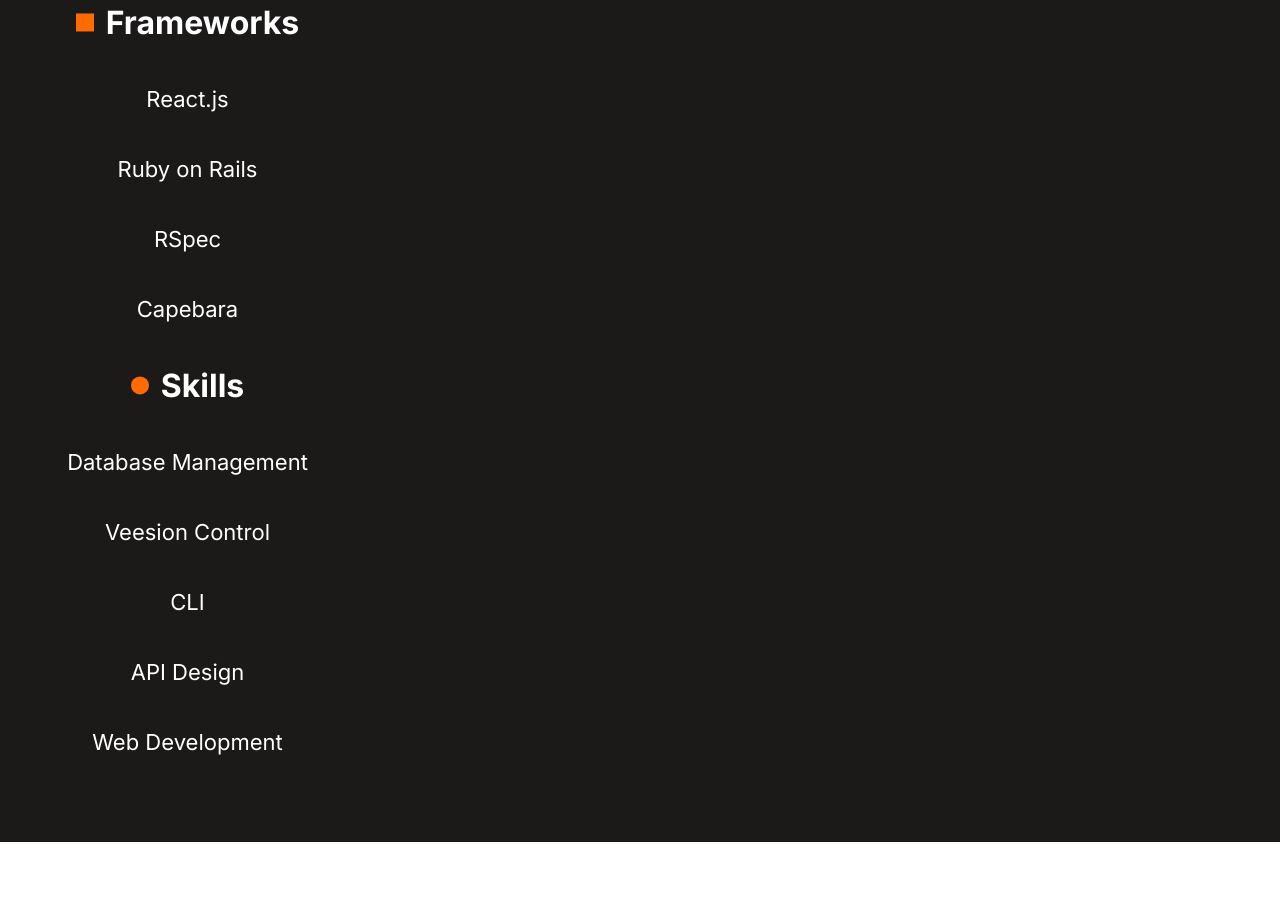
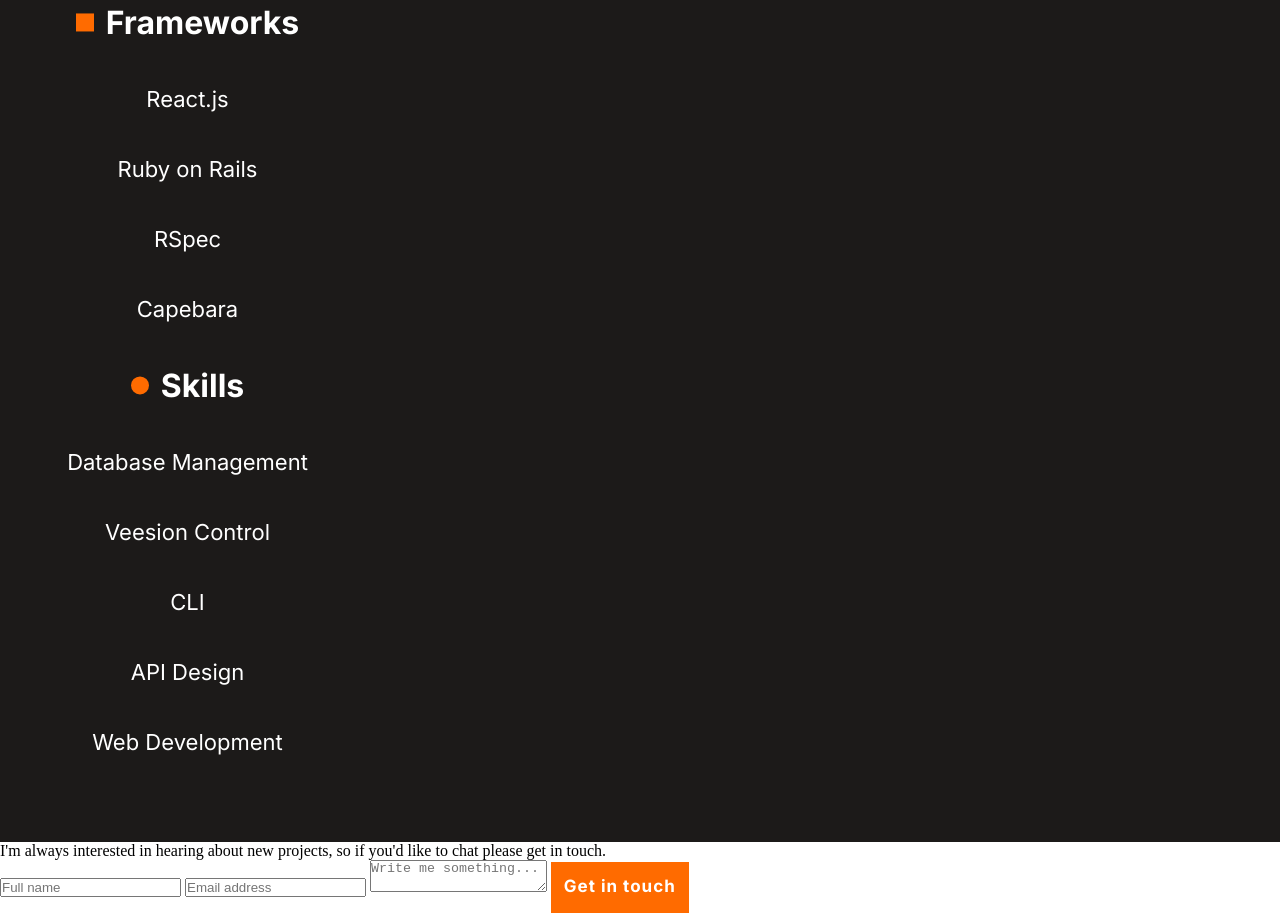
Before and after one commit to Kccendana/portfolio_project, a plain HTML site: page index.html in a window 1280 px wide. Shown: the part 4866-5779 px from the top of the page. Before the commit the page ends 5708 px from the top, so only its background shows below. Drawn offline with Linux system fonts and the light colour scheme.

Commit message:
add markup to the form section

```diff
--- a/index.html
+++ b/index.html
@@ -183,6 +183,35 @@
                 </ul>
             </div>
         </section>
+        <section class="get-in-touch">
+            <div class="invitation">
+                <p>I'm always interested in hearing about new projects, so if you'd like to chat please get in touch.</p>
+            </div>
+            <form class="form">
+                <input
+                      type="text"
+                      name="name"
+                      class="form-input"
+                      placeholder="Full name"
+                      required
+                    />
+                    <input
+                    type="email"
+                    name="email"
+                    class="form-input"
+                    placeholder="Email address"
+                    required
+                  />
+                  <textarea
+                  class="input-text"
+                  name="comment"
+                  placeholder="Write me something..."
+                ></textarea>
+                  <button class="button" type="submit" id="submit" class="button w-247">
+                    Get in touch
+                  </button>
+            </form>
+        </section>
     </main>
 </body>
 </html>
```
